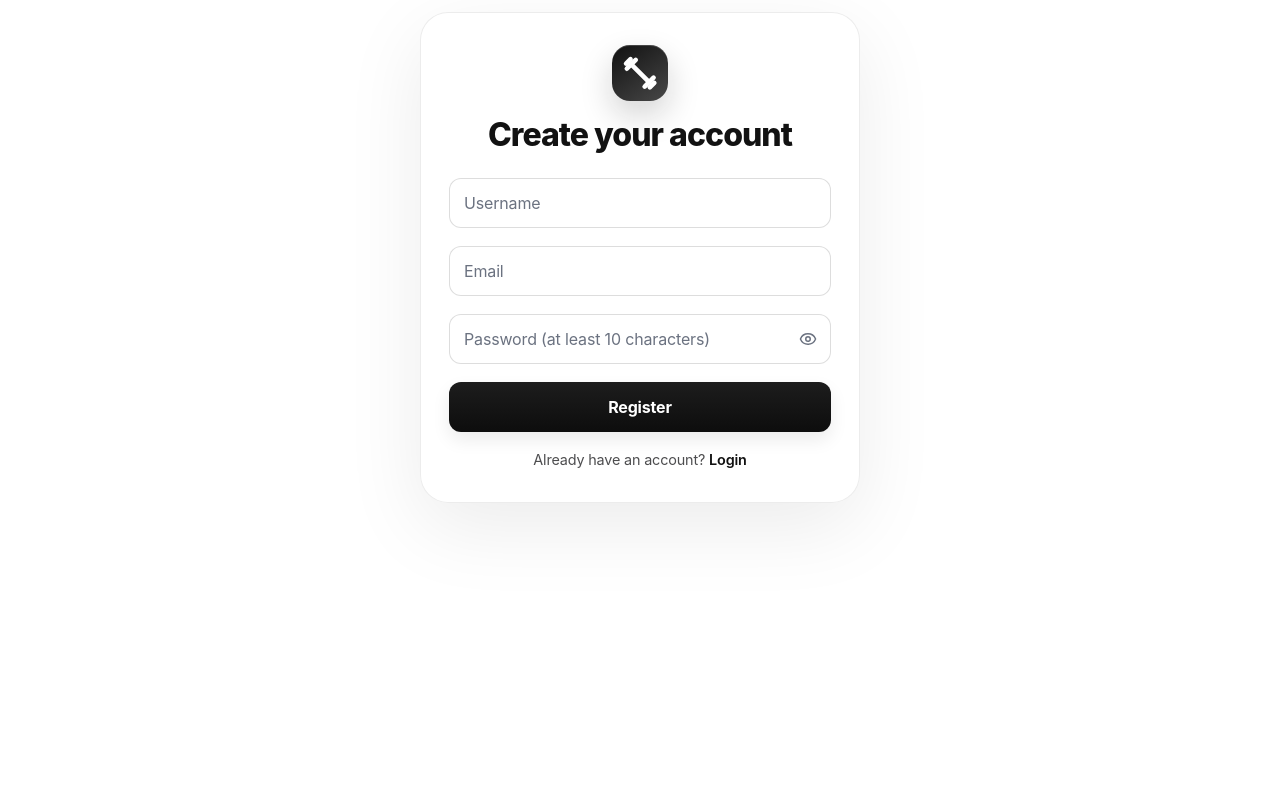
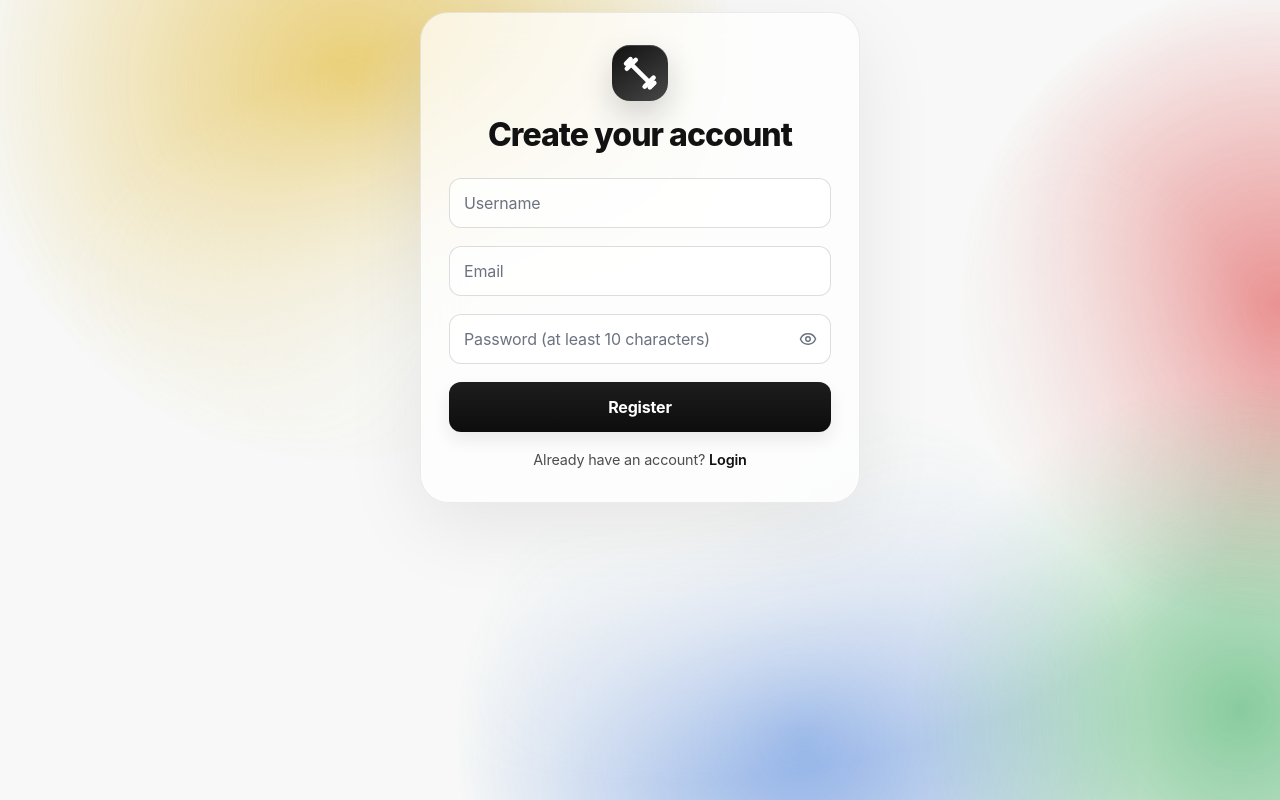
Before and after one commit to oliverradivan/gym-tracker, a React (Vite) app in the folder front/: page /register in a window 1280 px wide. Built offline with nearby package versions, Linux system fonts and the light colour scheme; no server answers.

Commit message:
cool effect v1000

```diff
--- a/front/src/pages/register.jsx
+++ b/front/src/pages/register.jsx
@@ -3,6 +3,7 @@ import { Link, useNavigate } from 'react-router-dom'
 import { useAuth } from '../context/authContext'
 import './register.css'
 import { Eye, EyeOff } from 'lucide-react'
+import AuroraBackground from '@/components/AuroraBackground'
 
 const initialForm = {
   username: '',
@@ -33,6 +34,7 @@ function RegisterPage() {
   }
 
   return (
+   <AuroraBackground>
     <main className="register-container">
       <div className="register-shell">
         <div className="register-card">
@@ -139,6 +141,7 @@ function RegisterPage() {
         </div>
       </div>
     </main>
+   </AuroraBackground>
   )
 }
 
```
